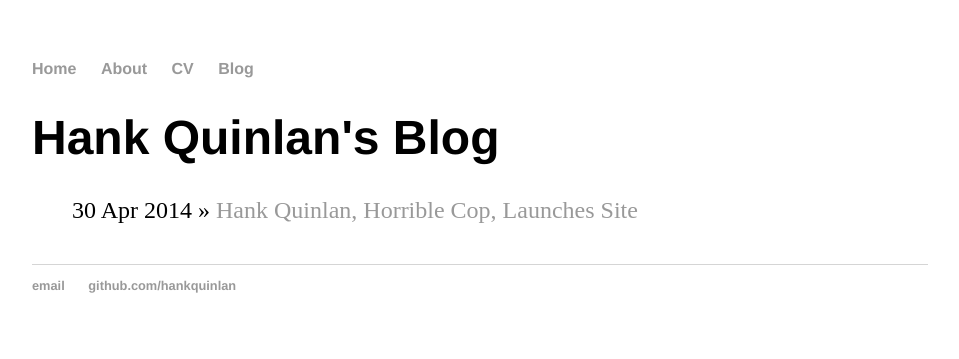
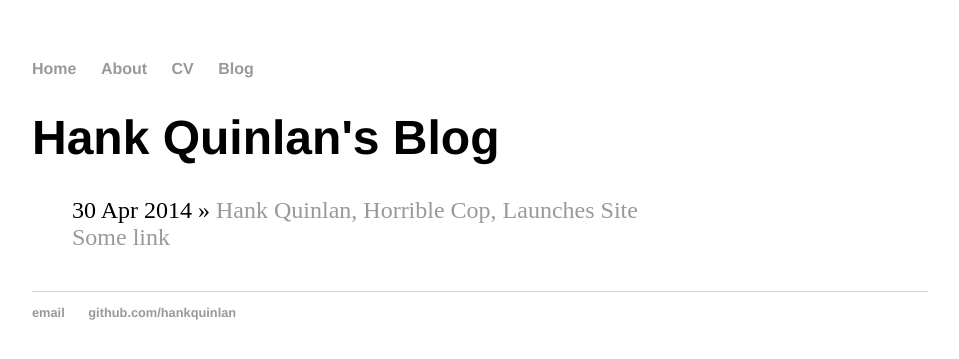
Before and after one commit to toplusplus/toplusplus.github.io, a Jekyll site: the page built from blog/index.html, in a window 1280 px wide. Shown: the top 359 px of the page, without its empty margins (160-1119 px from the left). Built offline with Jekyll 4.4.1, drawn with Linux system fonts in a browser that asks for light colours.

Commit message:
Update index.html

```diff
--- a/blog/index.html
+++ b/blog/index.html
@@ -8,4 +8,5 @@ title: Hank Quinlan's Blog
 	{% for post in site.posts %}
 		<li><span>{{ post.date | date_to_string }}</span> » <a href="{{ post.url }}" title="{{ post.title }}">{{ post.title }}</a></li>
 	{% endfor %}
+	<a href="{{ 'http://www.google.com' | prepend: site.baseurl }}">Some link</a>
 </ul>
```
